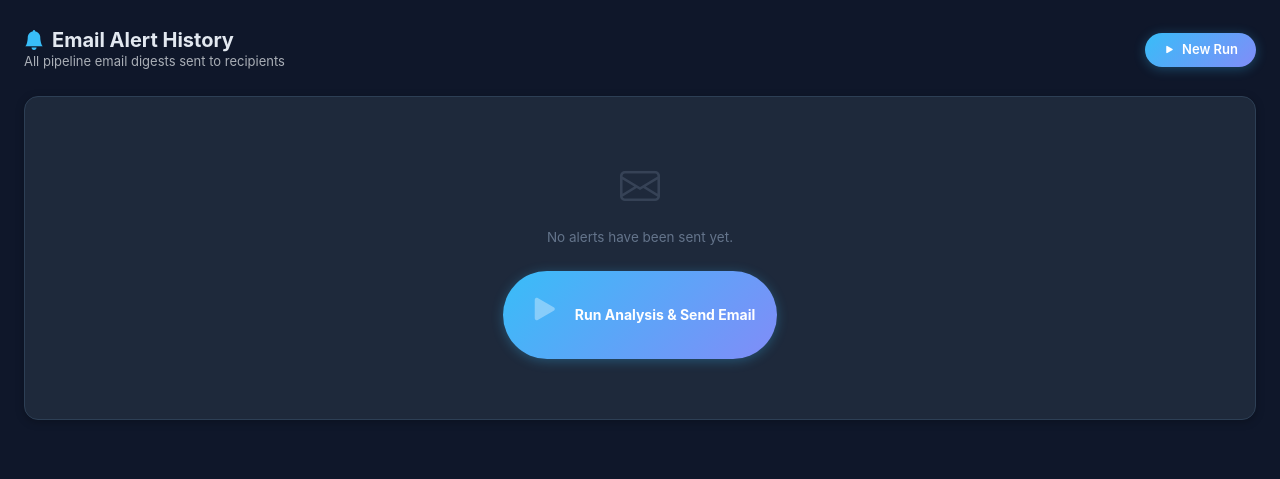
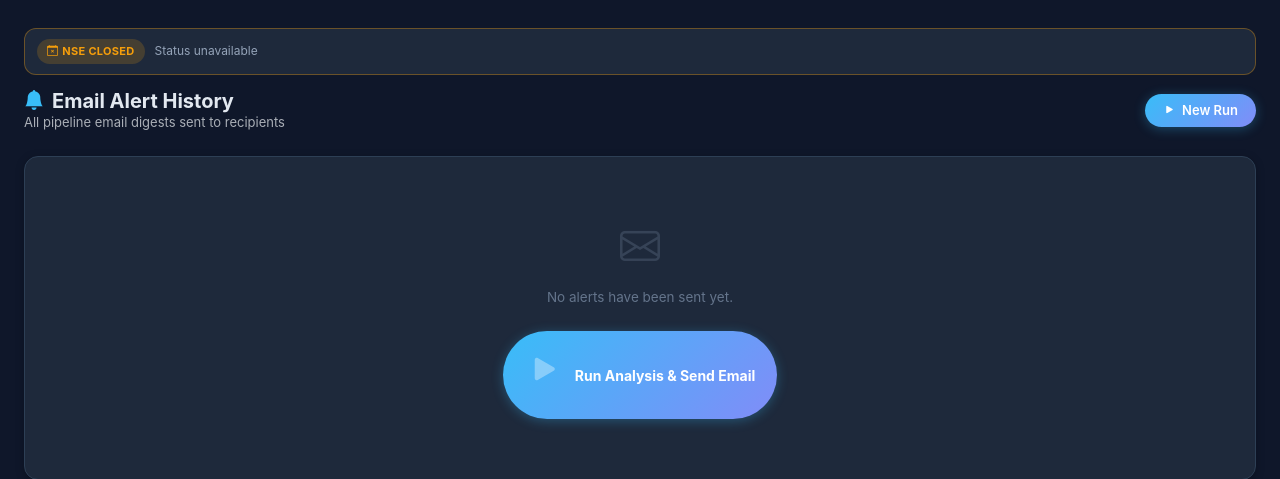
Before and after one commit to phaneedrapappu/MarkerMind_AI, a Python web app: template frontend/templates/alerts.html in a window 1280 px wide. Shown: the part 60-539 px from the top of the page. Run offline with Jinja, Linux system fonts and the light colour scheme; the template is opened without the code that fills it, so the values that code supplies are empty.

Commit message:
feat: add global market status feature with API endpoint and UI integration

```diff
--- a/frontend/static/style.css
+++ b/frontend/static/style.css
@@ -94,6 +94,23 @@ body {
 /* Main */
 .mm-main { max-width:1400px; margin:0 auto; padding:20px 16px; }
 @media (min-width:992px){ .mm-main { padding:28px 24px; } }
+
+/* Global market status strip */
+.mm-market-strip {
+  display:flex; align-items:center; gap:10px; flex-wrap:wrap;
+  margin-bottom:14px; padding:10px 12px;
+  border:1px solid var(--border); border-radius:12px;
+  background:var(--bg-card);
+}
+.mm-market-strip.open { border-color:rgba(34,197,94,.35); }
+.mm-market-strip.closed { border-color:rgba(245,158,11,.35); }
+.mm-market-pill {
+  display:inline-flex; align-items:center; border-radius:999px;
+  padding:4px 10px; font-size:11px; font-weight:700; letter-spacing:.3px;
+}
+.mm-market-pill.open { background:var(--green-bg); color:var(--green); }
+.mm-market-pill.closed { background:rgba(245,158,11,.18); color:#f59e0b; }
+.mm-market-text { font-size:12px; color:var(--text-dim); }
 
 /* Cards */
 .mm-card {
--- a/frontend/templates/base.html
+++ b/frontend/templates/base.html
@@ -13,7 +13,7 @@
   <script src="https://cdn.jsdelivr.net/npm/chart.js@4.4.1/dist/chart.umd.min.js"></script>
   <link rel="stylesheet" href="{{ url_for('static', filename='style.css') }}">
 </head>
-<body>
+<body data-logged-in="{{ 'true' if current_user.is_authenticated else 'false' }}">
 
 <!-- ── Top Navbar ─────────────────────────────────────────────────────────── -->
 <nav class="mm-navbar">
@@ -82,6 +82,23 @@
 
 <!-- ── Main Content ──────────────────────────────────────────────────────── -->
 <main class="mm-main">
+  {% set ms = market_status if market_status is defined else {} %}
+  <div class="mm-market-strip {{ 'open' if ms.get('is_open') else 'closed' }}">
+    <span class="mm-market-pill {{ 'open' if ms.get('is_open') else 'closed' }}">
+      <i class="bi {{ 'bi-broadcast-pin' if ms.get('is_open') else 'bi-calendar-x' }} me-1"></i>
+      NSE {{ 'OPEN' if ms.get('is_open') else 'CLOSED' }}
+    </span>
+    <span class="mm-market-text">
+      {% if ms.get('is_holiday') %}
+        {{ ms.get('reason', 'Market holiday') }}
+      {% else %}
+        {{ ms.get('reason', 'Status unavailable') }}
+      {% endif %}
+      {% if ms.get('next_open_human') %}
+        · Next open: {{ ms.get('next_open_human') }}
+      {% endif %}
+    </span>
+  </div>
   {% block content %}{% endblock %}
 </main>
 
@@ -222,6 +239,13 @@
           <div id="runTelegramInfo" class="text-muted small">
             <span class="spinner-border spinner-border-sm me-1" style="width:12px;height:12px"></span> Checking&hellip;
           </div>
+          {% if market_status and not market_status.get('is_open') %}
+          <div class="text-warning small mt-2">
+            <i class="bi bi-info-circle me-1"></i>
+            NSE is currently closed{% if market_status.get('is_holiday') %} ({{ market_status.get('reason') }}){% endif %}.
+            Analysis still runs with the latest available market data.
+          </div>
+          {% endif %}
         </div>
       </div>
 
@@ -247,7 +271,7 @@
 <script src="https://cdn.jsdelivr.net/npm/bootstrap@5.3.2/dist/js/bootstrap.bundle.min.js"></script>
 <script>
   // Server-side auth state injected here so JS can gate login-required actions
-  const MM_LOGGED_IN = {{ current_user.is_authenticated | tojson }};
+  const MM_LOGGED_IN = document.body?.dataset?.loggedIn === 'true';
 </script>
 <script src="{{ url_for('static', filename='main.js') }}"></script>
 {% block scripts %}{% endblock %}
--- a/requirements.txt
+++ b/requirements.txt
@@ -36,6 +36,7 @@ apscheduler==3.10.4
 
 # Environment variables
 python-dotenv==1.0.1
+holidays>=0.50
 
 # Testing
 pytest==7.4.4
```
Also changed, not shown: app.py (+87 -1 lines), README.md.
